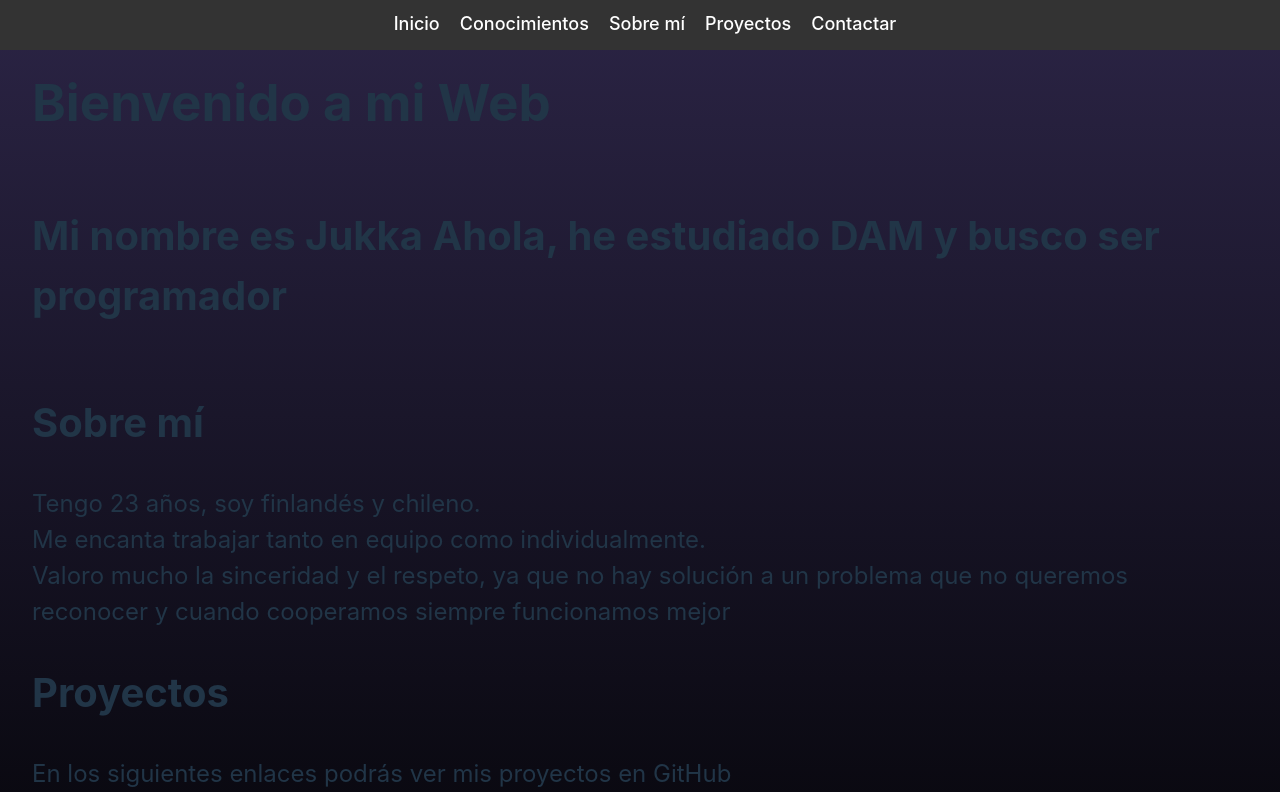
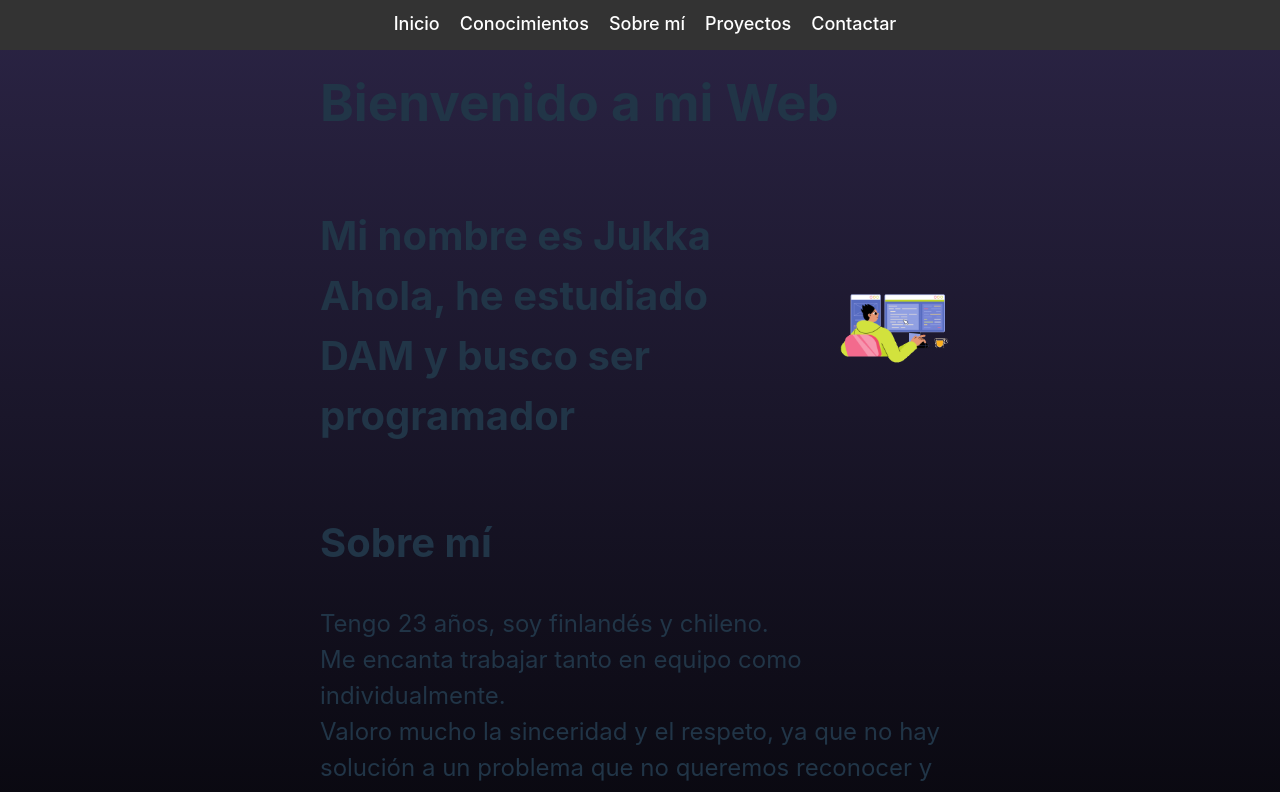
Before and after one commit to JukkaAR/WebPersonalReactTS, a React (Vite) app in the folder web-personal/: page / in a window 1280 px wide. Shown: the top 792 px of the page. Built offline with nearby package versions, Linux system fonts and the light colour scheme.

Commit message:
Cambio tamaño imagen

```diff
--- a/web-personal/src/App.css
+++ b/web-personal/src/App.css
@@ -1,6 +1,7 @@
 #root {
   margin: 0 auto;
   padding: 2rem;
+  width: clamp(200px,50%,1280px);
 }
 
 .logo {
@@ -114,3 +115,21 @@ h2{
 #home .image-container {
   margin-left: 20px; /* Adjust the margin as needed */
 }
+.image-container img {
+  max-width: 100%; /* Set the maximum width to 100% of the container */
+  height: auto; /* Maintain the aspect ratio */
+}
+
+/* Media query for screens smaller than 600px */
+@media (max-width: 600px) {
+  .image-container img {
+    max-width: 80%; /* Reduce the maximum width for smaller screens */
+  }
+}
+
+/* Media query for screens smaller than 400px */
+@media (max-width: 400px) {
+  .image-container img {
+    max-width: 60%; /* Further reduce the maximum width for even smaller screens */
+  }
+}
--- a/web-personal/src/componentesWeb/inicio.tsx
+++ b/web-personal/src/componentesWeb/inicio.tsx
@@ -6,7 +6,9 @@ export const Inicio = () => {
         <h2>
           Mi nombre es Jukka Ahola, he estudiado DAM y busco ser programador
         </h2>
-
+        <div className="image-container">
+          <img src="/hombre_programando.gif" alt="Description of the image" />
+        </div>
       </div>
     </section>
   );
```
